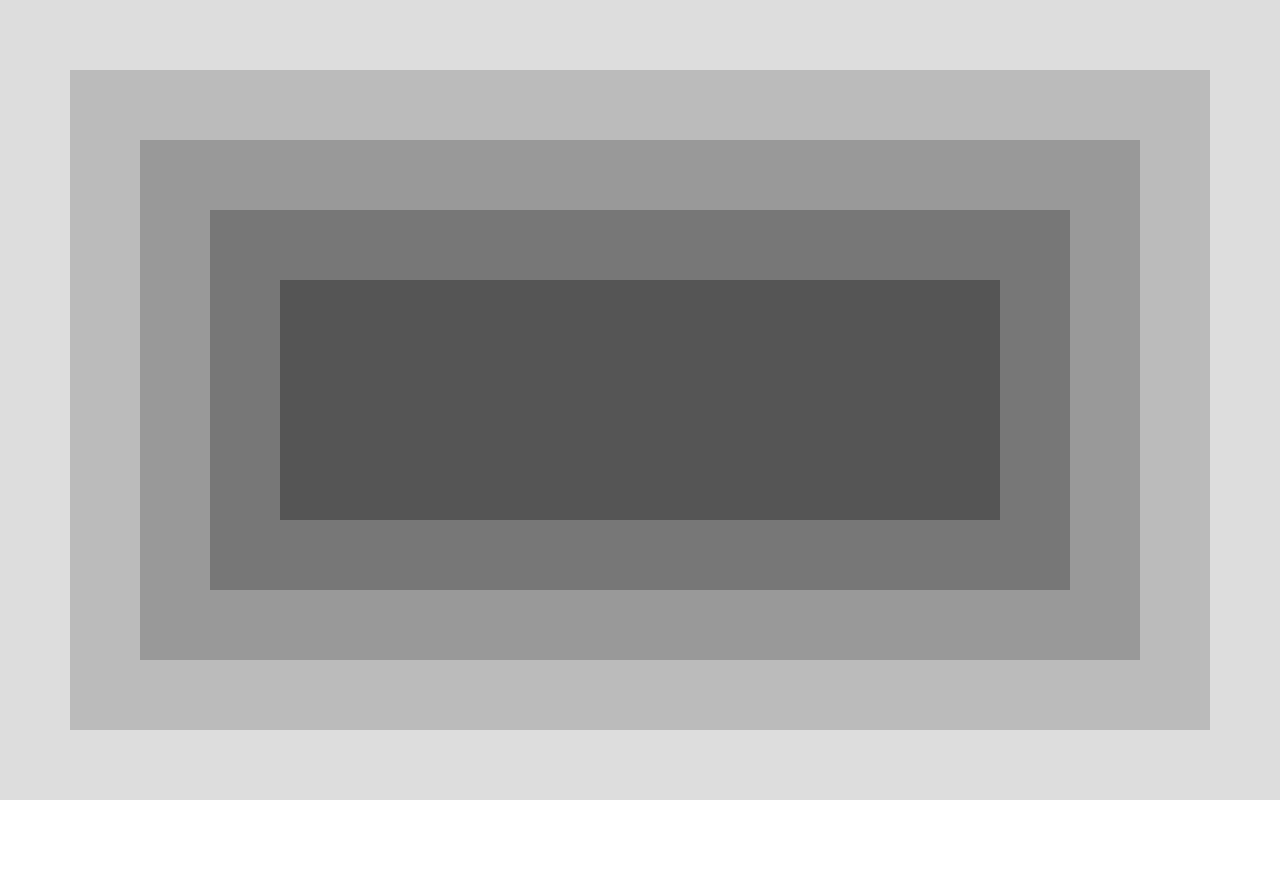
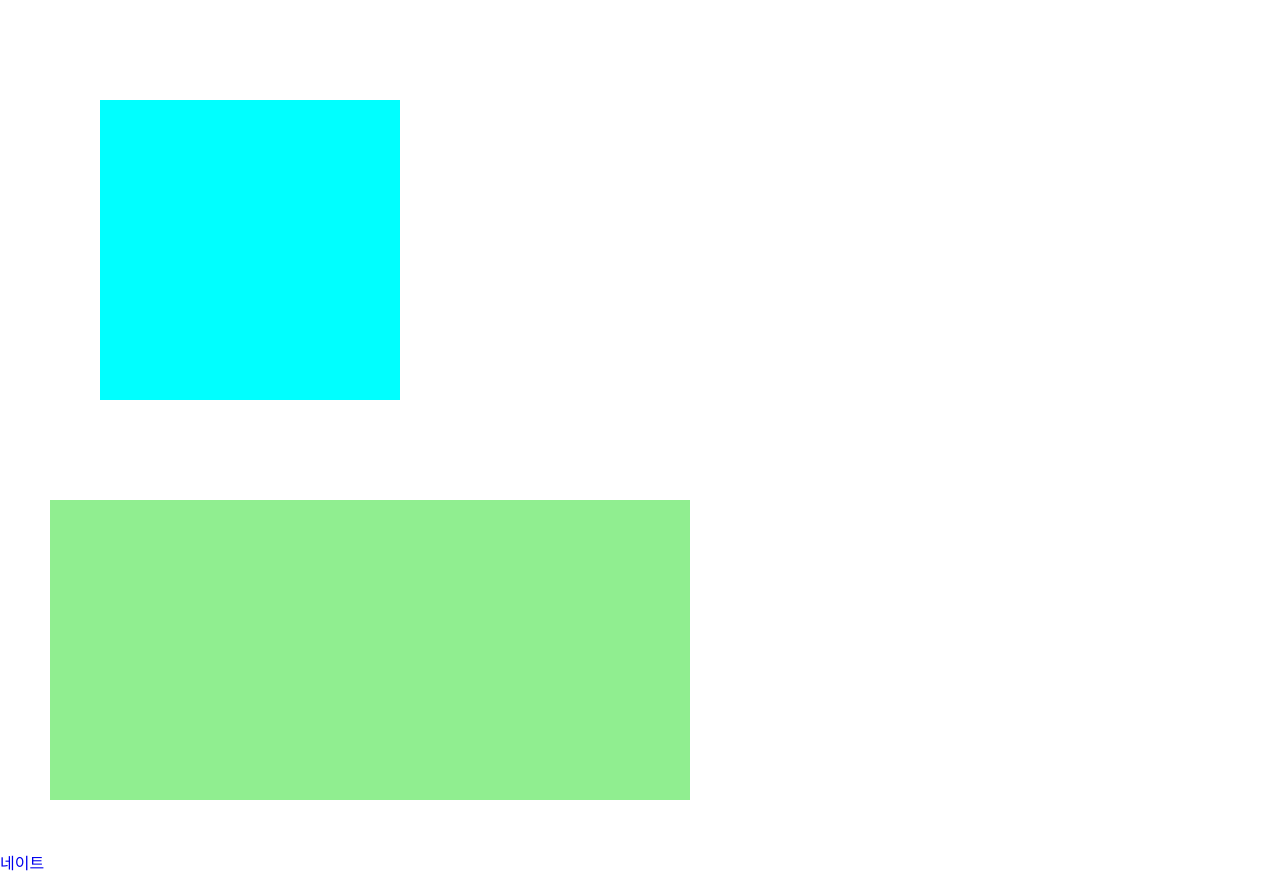
Before and after one commit to MonsTau/Js_basic, a plain HTML site: page index.html in a window 1280 px wide. Before the commit the page ends 800 px from the top, so only its background shows below. Drawn offline with Linux system fonts and the light colour scheme.

Commit message:
DOM 스타일링 & 속성제어

```diff
--- a/index.html
+++ b/index.html
@@ -9,14 +9,12 @@
     <title>자바스크립트 기초</title>
 </head>
 <body>
-    <main>
-        <section>
-            <article>
-                <nav>
-                    <div></div>
-                </nav>
-            </article>
-        </section>
-    </main>
+    <div class="box"></div>
+    <div class="box2"></div>
+    <a  href="https://www.naver.com"
+        target = '_blank'
+        title ='네이버로 이동'>
+        네이버
+    </a>
 </body>
 </html>
--- a/main.js
+++ b/main.js
@@ -1,14 +1,33 @@
-/*
-    e.target: 이벤트가 발생했을때 마우스 포인터 위치 요소값 반환
-    e.currentTarget: 이벤트가 발생했을때 선택자 요소를 반환
-*/
+const box = document.querySelector('.box');
 
-const main = document.querySelector('main');
+box.addEventListener('click', e => {
+    e.currentTarget.style.backgroundColor = 'hotpink';
+    e.currentTarget.style.width = 200+'px';
+    console.log(getComputedStyle(e.currentTarget).width);
+})
 
-/* main.addEventListener('click', e => {
-    console.log(e.currentTarget);  // <main>...</main>
-}) */
+const box2 = document.querySelector('.box2');
 
-main.addEventListener('click', e => {
-    console.log(e.target);
+box2.addEventListener('click', e => {
+    /*  const style = getComputedStyle(e.currentTarget);
+    console.log(style['background-color']);   or  */
+    const bg = getComputedStyle(e.currentTarget).backgroundColor;
+    const wid = getComputedStyle(e.currentTarget).width;
+    console.log(bg);
+    console.log(wid);
 })
+
+const a = document.querySelector('a');
+
+console.log(a.getAttribute('href'));
+console.log(a.getAttribute('target'));
+console.log(a.getAttribute('title'));
+
+a.setAttribute('href', 'http://www.nate.com')
+a.setAttribute('target', '_self');
+a.setAttribute('title', '네이트로 이동');
+a.innerText = '네이트';
+
+console.log(a.getAttribute('href'));
+console.log(a.getAttribute('target'));
+console.log(a.getAttribute('title'));
--- a/scss/style.scss
+++ b/scss/style.scss
@@ -1,39 +1,16 @@
 @charset 'UTF-8';
 @import 'reset';
 
-$padding : 70px;
+.box {
+    width: 300px;
+    height: 300px;
+    background: aqua;
+    margin: 100px;
+}
 
-main {
-    width: 100%;
-    height: 100vh;
-    padding: $padding;
-    background: #ddd;
-
-    section {
-        width: 100%;
-        height: 100%;
-        padding: $padding;
-        background: #bbb;
-
-        article {
-            width: 100%;
-            height: 100%;
-            padding: $padding;
-            background: #999;
-
-            nav {
-                width: 100%;
-                height: 100%;
-                padding: $padding;
-                background: #777;
-
-                div {
-                    width: 100%;
-                    height: 100%;
-                    padding: $padding;
-                    background: #555;
-                }
-            }
-        }
-    }
+.box2 {
+    width: 50%;
+    height: 300px;
+    background-color: lightgreen;
+    margin: 50px;
 }
```
Also changed, not shown: css/style.css, 1 other file.
